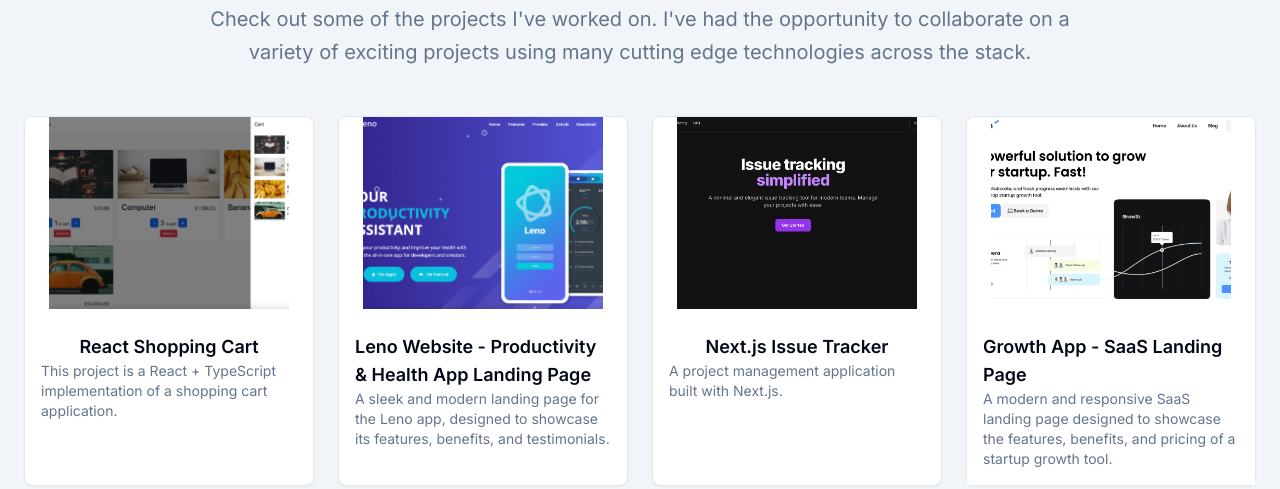
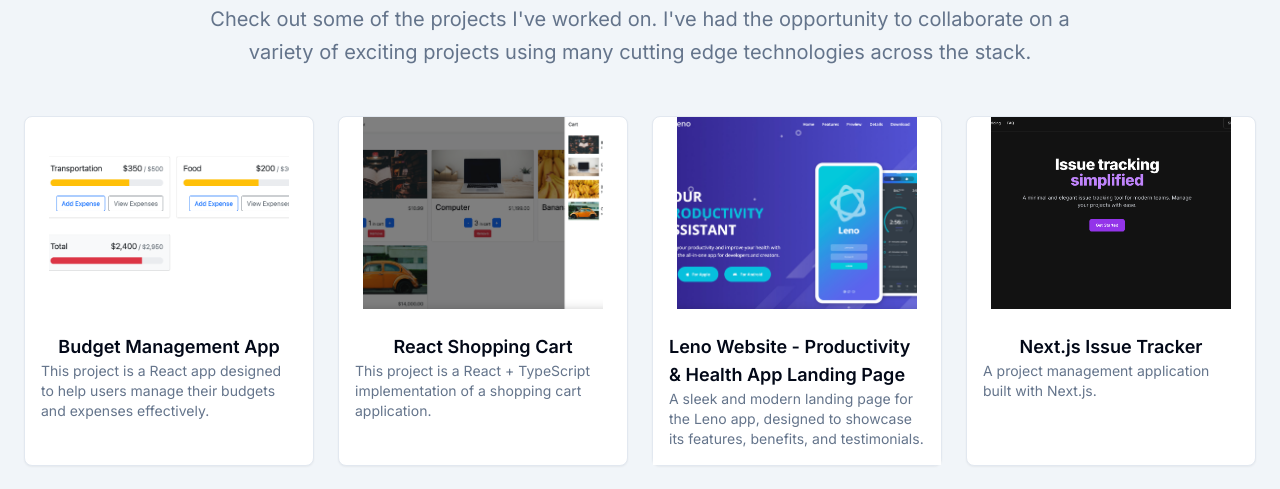
Before and after one commit to philipstubbs13/portfolio, a Next.js app: page / in a window 1280 px wide. Shown: the part 1899-2388 px from the top of the page. Built offline with nearby package versions, Linux system fonts and the light colour scheme.

Commit message:
budget management project

```diff
--- a/data/projects.ts
+++ b/data/projects.ts
@@ -3,6 +3,26 @@
 import { ComponentProps } from 'react';
 
 export const projects: IProject[] = [
+  {
+    description:
+      'This project is a React app designed to help users manage their budgets and expenses effectively.',
+    githubUrl: 'https://github.com/philipstubbs13/react-budget-app',
+    features: [
+      'Add Budgets: Create budgets with a name and spending limit.',
+      'Track Expenses: Add expenses to specific budgets or an "Uncategorized" category.',
+      'View Expenses: View detailed lists of expenses for each budget.',
+      "Uncategorized Expenses: Manage expenses that don't belong to any specific budget.",
+      'Total Budget Overview: See a summary of all budgets and expenses in one place.',
+      'Responsive Design: The app is fully responsive and adapts to different screen sizes.',
+    ],
+    href: 'https://react-budget-app-omega.vercel.app/',
+    imageSrc: '/budget-app.png',
+    overview:
+      'This project is a React app designed to help users manage their budgets and expenses effectively. It provides an intuitive interface for creating budgets, tracking expenses, and visualizing spending across different categories.',
+    technologies: ['React', 'React Bootstrap', 'Custom Context API', 'React Hooks'],
+    title: 'Budget Management App',
+    id: '30',
+  },
   {
     description:
       'This project is a React + TypeScript implementation of a shopping cart application.',
```
Also changed, not shown: public/budget-app.png (added).
